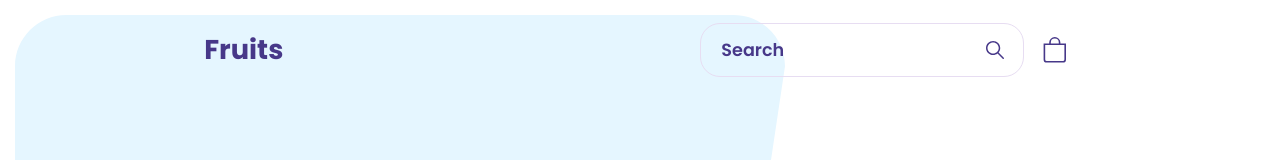
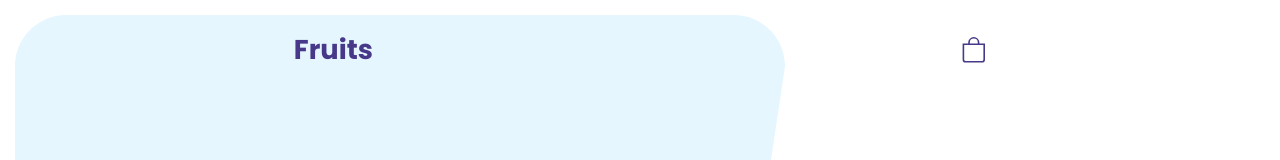
Before and after one commit to cateruu/shop, a React (Create React App) app: page / in a window 1280 px wide. Shown: the top 160 px of the page. Built offline with nearby package versions, Linux system fonts and the light colour scheme.

Commit message:
cart reducers & navbar cleanup

```diff
--- a/src/components/Navbar.js
+++ b/src/components/Navbar.js
@@ -1,30 +1,14 @@
-import { useState } from 'react';
 import styles from './styles/navbar.module.css';
 import { IconContext } from 'react-icons';
 import { BsBag } from 'react-icons/bs';
 
 const Navbar = () => {
-  const [searchInput, setSearchInput] = useState('');
-
-  const handleChange = (e) => {
-    setSearchInput(e.target.value);
-  };
-
   return (
     <nav className={styles.nav}>
       <h1 className={styles.name}>Fruits</h1>
-      <div className={styles.container}>
-        <input
-          type='text'
-          placeholder='Search'
-          onChange={handleChange}
-          className={styles.input}
-          value={searchInput}
-        />
-        <IconContext.Provider value={{ className: styles.cart }}>
-          <BsBag />
-        </IconContext.Provider>
-      </div>
+      <IconContext.Provider value={{ className: styles.cart }}>
+        <BsBag />
+      </IconContext.Provider>
     </nav>
   );
 };
--- a/src/components/styles/navbar.module.css
+++ b/src/components/styles/navbar.module.css
@@ -12,40 +12,6 @@
   color: var(--primary-color);
 }
 
-.container {
-  display: flex;
-  justify-content: space-around;
-  align-items: center;
-  width: 30%;
-}
-
-.input {
-  height: 50px;
-  width: 300px;
-  border: 1px solid var(--border-color);
-  border-radius: 20px;
-  padding-left: 20px;
-  transition: ease-in-out 0.15s;
-  outline: none;
-  font-size: 1.1rem;
-  font-family: 'Poppins', sans-serif;
-  font-weight: 600;
-  color: var(--primary-color);
-  background: url(../../images/search.svg) no-repeat scroll 285px;
-  background-size: 1.1rem;
-}
-
-.input:focus {
-  border-color: var(--secondary-color);
-}
-
-.input::placeholder {
-  font-size: 1.1rem;
-  color: var(--primary-color);
-  opacity: 1;
-  font-weight: 600;
-}
-
 .cart {
   color: var(--primary-color);
   font-size: 1.6rem;
--- a/src/features/cart/cartSlice.js
+++ b/src/features/cart/cartSlice.js
@@ -11,7 +11,11 @@ const cartSlice = createSlice({
   initialState,
   reducers: {
     addItem: (state, { payload }) => {
-      console.log(payload.id);
+      if (state.cartItems.find((item) => item.id === payload.id)) {
+        return;
+      }
+
+      state.cartItems.push({ id: payload.id, amount: 1 });
     },
     clearCart: (state) => {
       state.cartItems = [];
```
